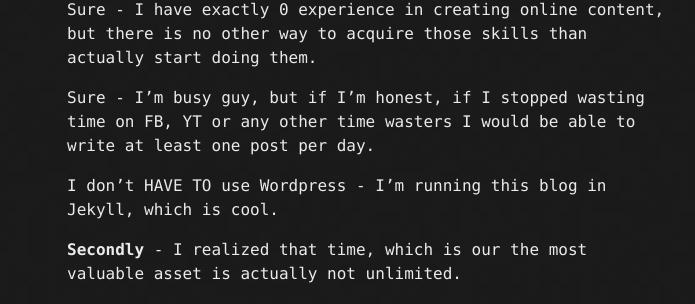
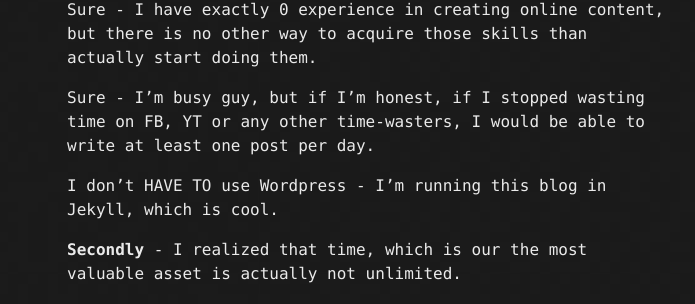
Before and after one commit to detfis/detfis.github.io, a Jekyll site: the page built from _posts/2017-03-04-hello-world.md, in a window 1280 px wide. Shown: the part 791-1095 px from the top of the page, without its empty margins (273-968 px from the left). Built offline with Jekyll 4.4.1, drawn with Linux system fonts in a browser that asks for light colours; comment, search, counter and statistics services are not loaded.

Commit message:
small typo

```diff
--- a/_posts/2017-03-04-hello-world.md
+++ b/_posts/2017-03-04-hello-world.md
@@ -28,7 +28,7 @@ Sure - I still not confident enough in my English capabilities, but hey, they ar
 
 Sure - I have exactly 0 experience in creating online content, but there is no other way to acquire those skills than actually start doing them.
 
-Sure - I'm busy guy, but if I'm honest, if I stopped wasting time on FB, YT or any other time wasters I would be able to write at least one post per day.
+Sure - I'm busy guy, but if I'm honest, if I stopped wasting time on FB, YT or any other time-wasters, I would be able to write at least one post per day.
 
 I don't HAVE TO use Wordpress - I'm running this blog in Jekyll, which is cool.
 
```
